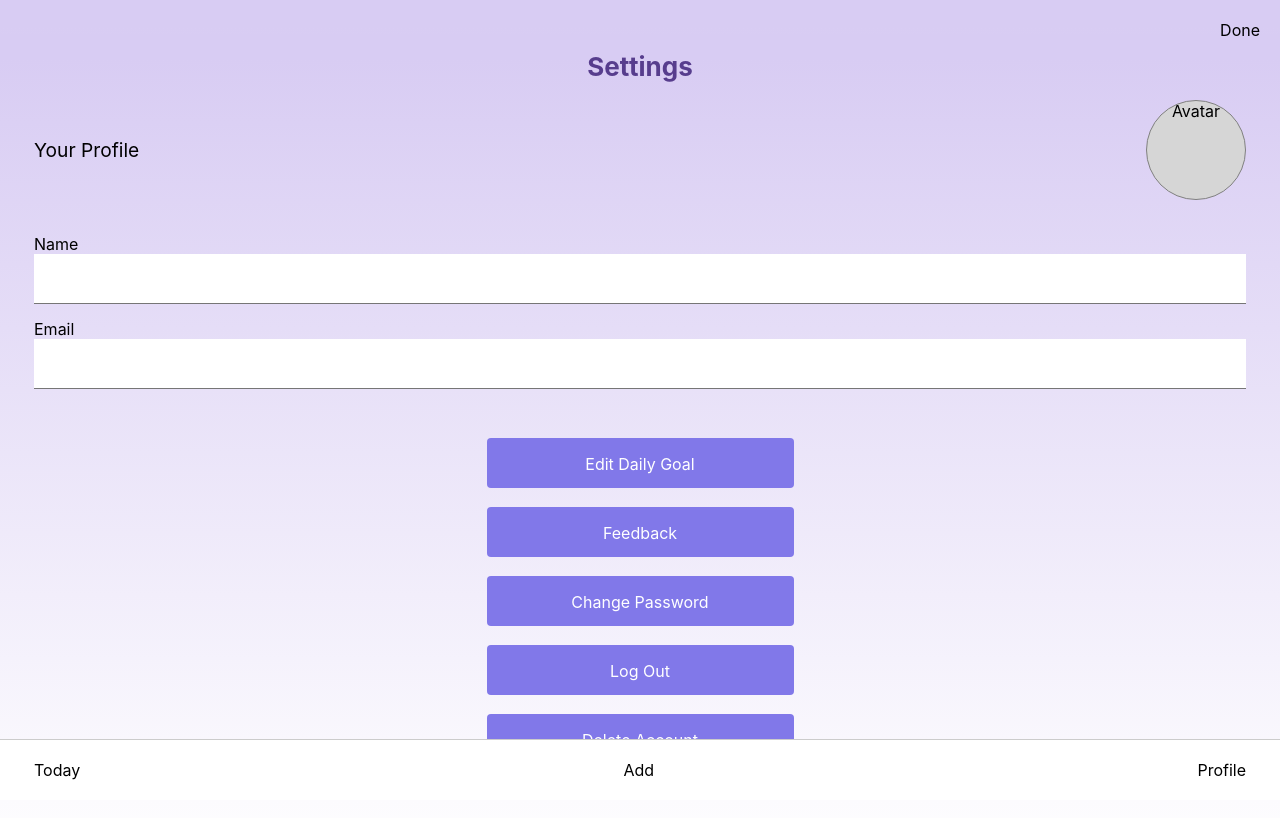
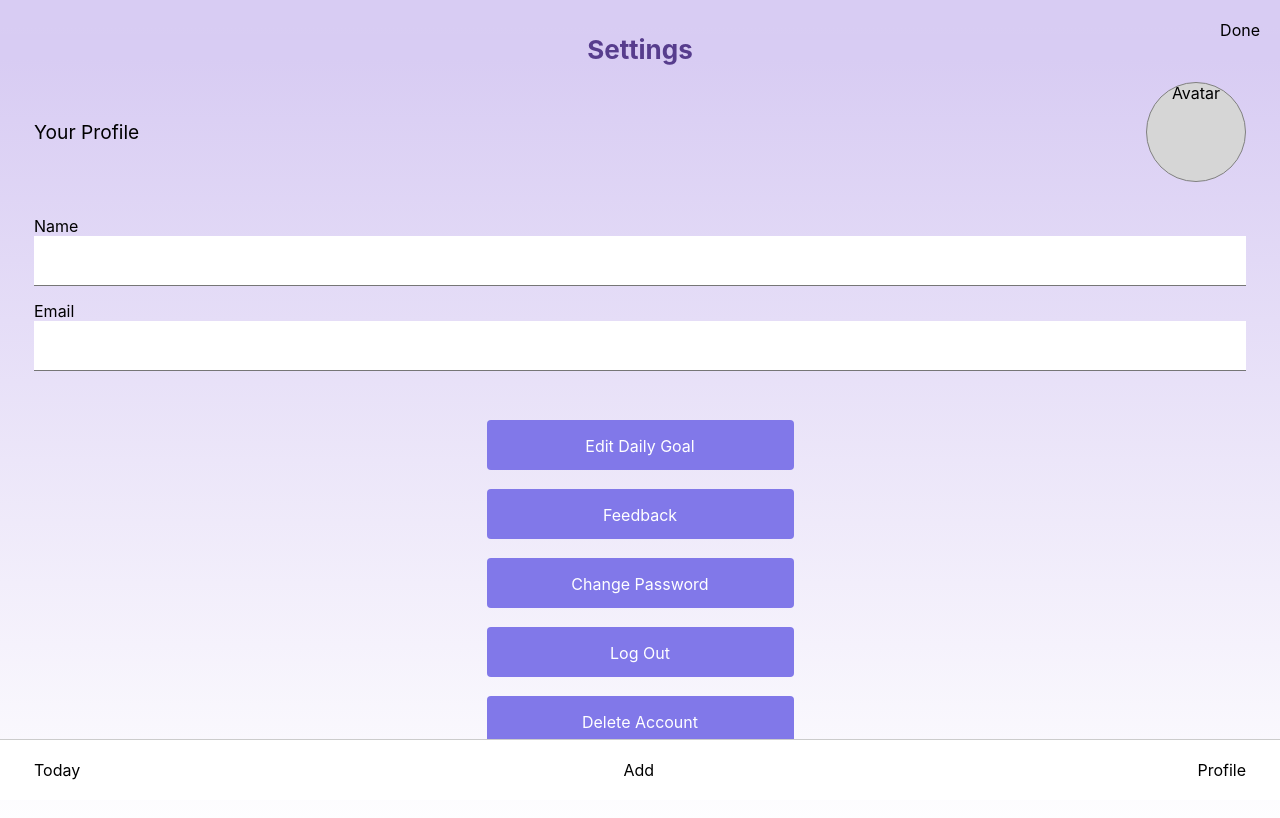
Before and after one commit to Glow-Carrots-App/glow-web, a Next.js app: page /settings in a window 1280 px wide. Shown: the top 818 px of the page. Built offline with nearby package versions, Linux system fonts and the light colour scheme; no server answers.

Commit message:
make formatting adjustments to today, eat, profile pages and Heading1 component

```diff
--- a/components/Heading1/styles.module.css
+++ b/components/Heading1/styles.module.css
@@ -1,4 +1,5 @@
 .heading1 {
   color: #573d8d;
   font-size: 26px;
+  margin-top: 0;
 }
--- a/pages/eat/styles.module.css
+++ b/pages/eat/styles.module.css
@@ -1,3 +1,5 @@
 .container {
   text-align: center;
+  height: 100vh;
+  padding-top: 17px;
 }
--- a/pages/profile/styles.module.css
+++ b/pages/profile/styles.module.css
@@ -1,5 +1,7 @@
 .container {
   text-align: center;
+  padding-top: 17px;
+  height: 100vh;
 }
 
 .settingsBtn {
--- a/pages/today/styles.module.css
+++ b/pages/today/styles.module.css
@@ -1,3 +1,5 @@
 .container {
   text-align: center;
+  height: 100vh;
+  padding-top: 17px;
 }
```
